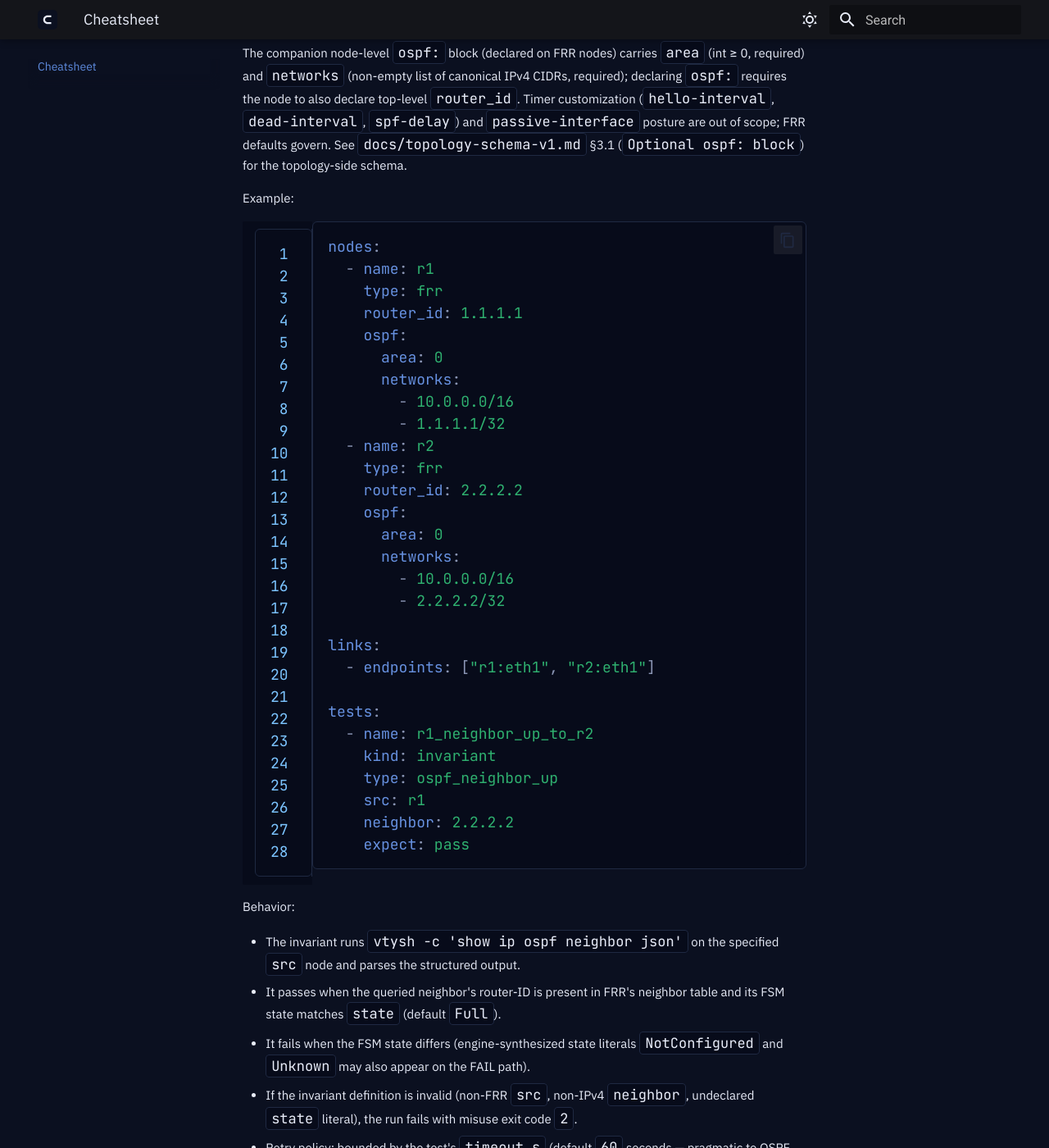
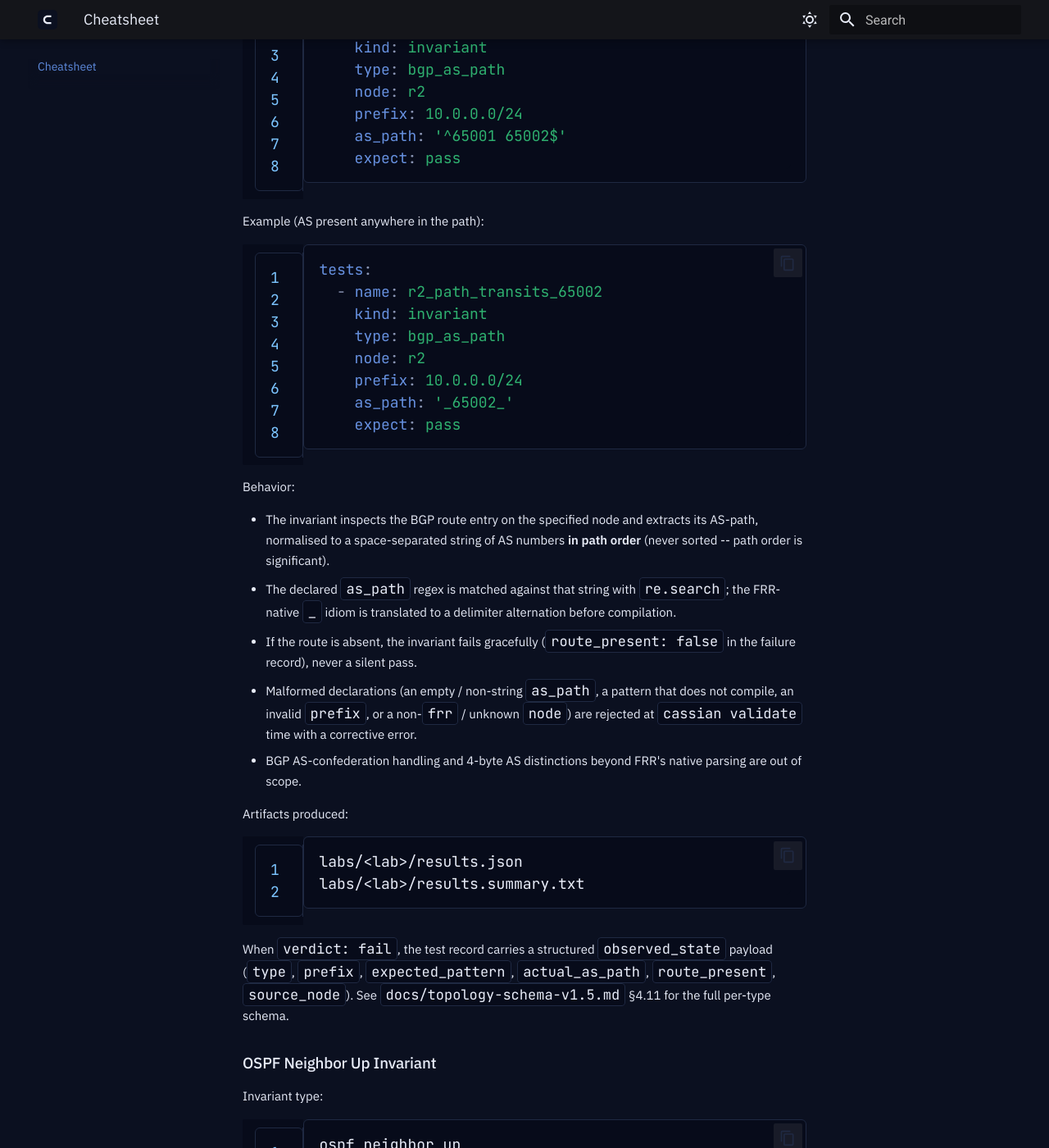
Before and after one commit to cassian-gate/cassian-gate, an MkDocs documentation site: the page built from docs/cheatsheet.md, in a window 1280 px wide and 1400 px high, scrolled down 44668 px. Shown: the whole window at 82% size. Built offline with MkDocs 1.6.1 and Material for MkDocs 9.7.7, drawn with Linux system fonts in a browser that asks for light colours; the version menu is left out; some of the changed text lies outside the part shown.

Commit message:
WI-4: bgp_as_path documentation (§4.11)
Documents the bgp_as_path invariant in-place across two existing pages per the §4.11 handover §6.7.1 (no version bump; PBE-1b-7 untriggered).

- docs/topology-schema-v1.5.md: §2 invariant-table row + rules bullet + new §4.11 detail section (observed_state keys, asplain, out-of-scope boundary).

- docs/cheatsheet.md: new BGP AS-Path Invariant section mirroring the sibling FRR entries.

````diff
--- a/docs/cheatsheet.md
+++ b/docs/cheatsheet.md
@@ -1685,6 +1685,79 @@ labs/<lab>/results.summary.txt
 ```
 
 When `verdict: fail`, the test record carries a structured `observed_state` payload (`type`, `prefix`, `expected_communities`, `actual_communities`, `match`, `route_present`, `source_node`). See `docs/topology-schema-v1.5.md` §4.10 for the full per-type schema.
+
+### BGP AS-Path Invariant
+
+Invariant type:
+
+```
+bgp_as_path
+```
+
+Purpose:
+
+Verify that a BGP route installed on a node carries an **AS-path** matching a declared regular expression.
+
+This is useful for validating routing policy behavior such as:
+
+- expected upstream / transit AS sequences
+- prepending or other path-manipulation route-maps
+- presence (or absence) of a specific AS anywhere in the path
+- companion to `bgp_community` / `bgp_med_equals` / `bgp_localpref_equals` for full attribute coverage
+
+Required fields:
+
+| Field   | Description                                                       |
+| ------- | ----------------------------------------------------------------- |
+| node    | FRR node (`type: frr`) where the route must be observed           |
+| prefix  | Prefix being validated (CIDR)                                     |
+| as_path | A regular expression matched against the route's AS-path          |
+
+The `as_path` value is a regular expression in the FRR-native AS-path idiom: the `_` token matches a path delimiter (start, space, or end), and operator `^` / `$` anchors are honoured. AS numbers are read in **asplain** notation as FRR emits them.
+
+Example (exact sequence):
+
+```yaml
+tests:
+  - name: r2_sees_10_0_0_0_24_via_65001_65002
+    kind: invariant
+    type: bgp_as_path
+    node: r2
+    prefix: 10.0.0.0/24
+    as_path: '^65001 65002$'
+    expect: pass
+```
+
+Example (AS present anywhere in the path):
+
+```yaml
+tests:
+  - name: r2_path_transits_65002
+    kind: invariant
+    type: bgp_as_path
+    node: r2
+    prefix: 10.0.0.0/24
+    as_path: '_65002_'
+    expect: pass
+```
+
+Behavior:
+
+- The invariant inspects the BGP route entry on the specified node and extracts its AS-path, normalised to a space-separated string of AS numbers **in path order** (never sorted -- path order is significant).
+- The declared `as_path` regex is matched against that string with `re.search`; the FRR-native `_` idiom is translated to a delimiter alternation before compilation.
+- If the route is absent, the invariant fails gracefully (`route_present: false` in the failure record), never a silent pass.
+- Malformed declarations (an empty / non-string `as_path`, a pattern that does not compile, an invalid `prefix`, or a non-`frr` / unknown `node`) are rejected at `cassian validate` time with a corrective error.
+- BGP AS-confederation handling and 4-byte AS distinctions beyond FRR's native parsing are out of scope.
+
+Artifacts produced:
+
+```
+labs/<lab>/results.json
+labs/<lab>/results.summary.txt
+```
+
+When `verdict: fail`, the test record carries a structured `observed_state` payload (`type`, `prefix`, `expected_pattern`, `actual_as_path`, `route_present`, `source_node`). See `docs/topology-schema-v1.5.md` §4.11 for the full per-type schema.
+
 
 ### OSPF Neighbor Up Invariant
 
````
Also changed, not shown: docs/topology-schema-v1.5.md (+22 -0 lines).
